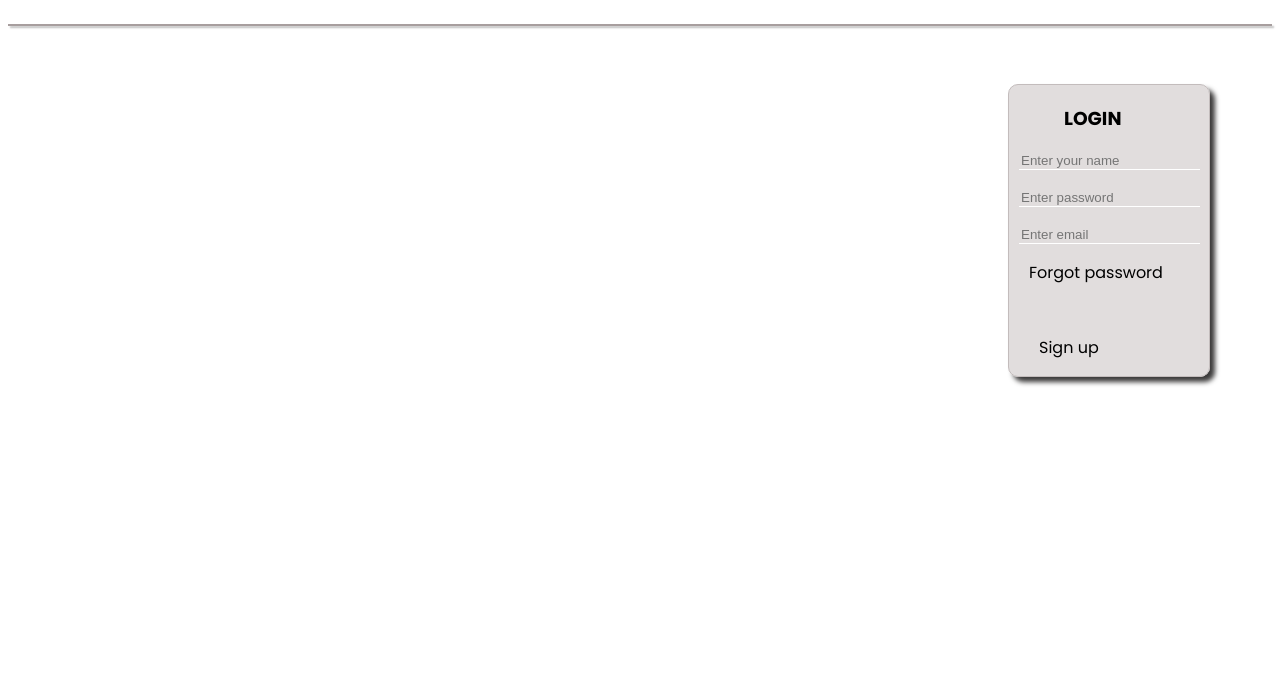
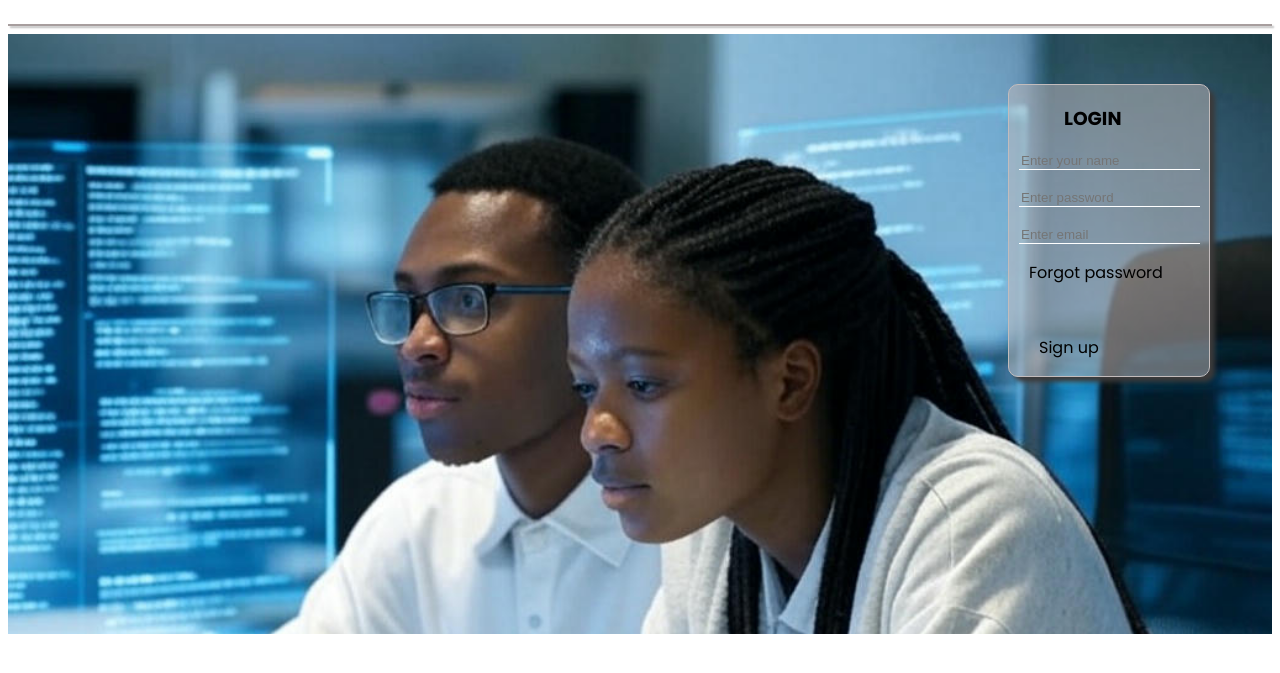
Before and after one commit to IGIRIMPUHWEnoah/Hack-slice, a plain HTML site: page index.html in a window 1280 px wide. Shown: the part 59-732 px from the top of the page. Drawn offline with Linux system fonts and the light colour scheme.

Commit message:
Update index.css

```diff
--- a/index.css
+++ b/index.css
@@ -39,7 +39,7 @@ color: rgb(230, 11, 164);
 
 .main{
 
-background-image: url('grok.jpg');
+background-image: url('noah.jpg');
 height: 600px;
 background-repeat: no-repeat;
 background-size: cover;
```
